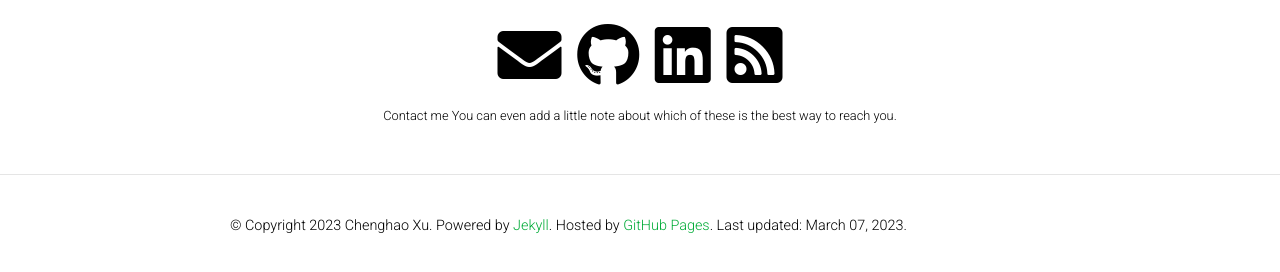
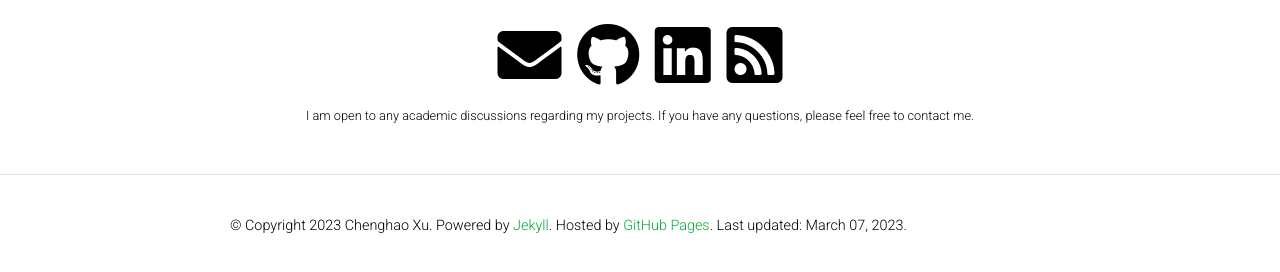
Before and after one commit to Kyle-Xu001/kyle-xu001.github.io, a Jekyll site: the page built from _pages/about.md, in a window 1280 px wide and 900 px high, scrolled down 2714 px. Shown: the part 614-886 px from the top of the window. Built offline with Jekyll 4.4.1, drawn with Linux system fonts in a browser that asks for light colours; nearby versions of some CDN libraries; comment, search, counter and statistics services are not loaded; a style sheet for code colours, icons or effects is not loaded.

Commit message:
update footstep

```diff
--- a/_config.yml
+++ b/_config.yml
@@ -71,7 +71,7 @@ dblp_url: # your DBLP profile url
 stackoverflow_id: #your stackoverflow id
 
 contact_note: >
-  Contact me You can even add a little note about which of these is the best way to reach you.
+  I am open to any academic discussions regarding my projects. If you have any questions, please feel free to contact me.
 
 google_analytics:  # your google-analytics ID (format: UA-XXXXXXXXX)
 google_site_verification:  # your google-site-verification ID (Google Search Console)
```
